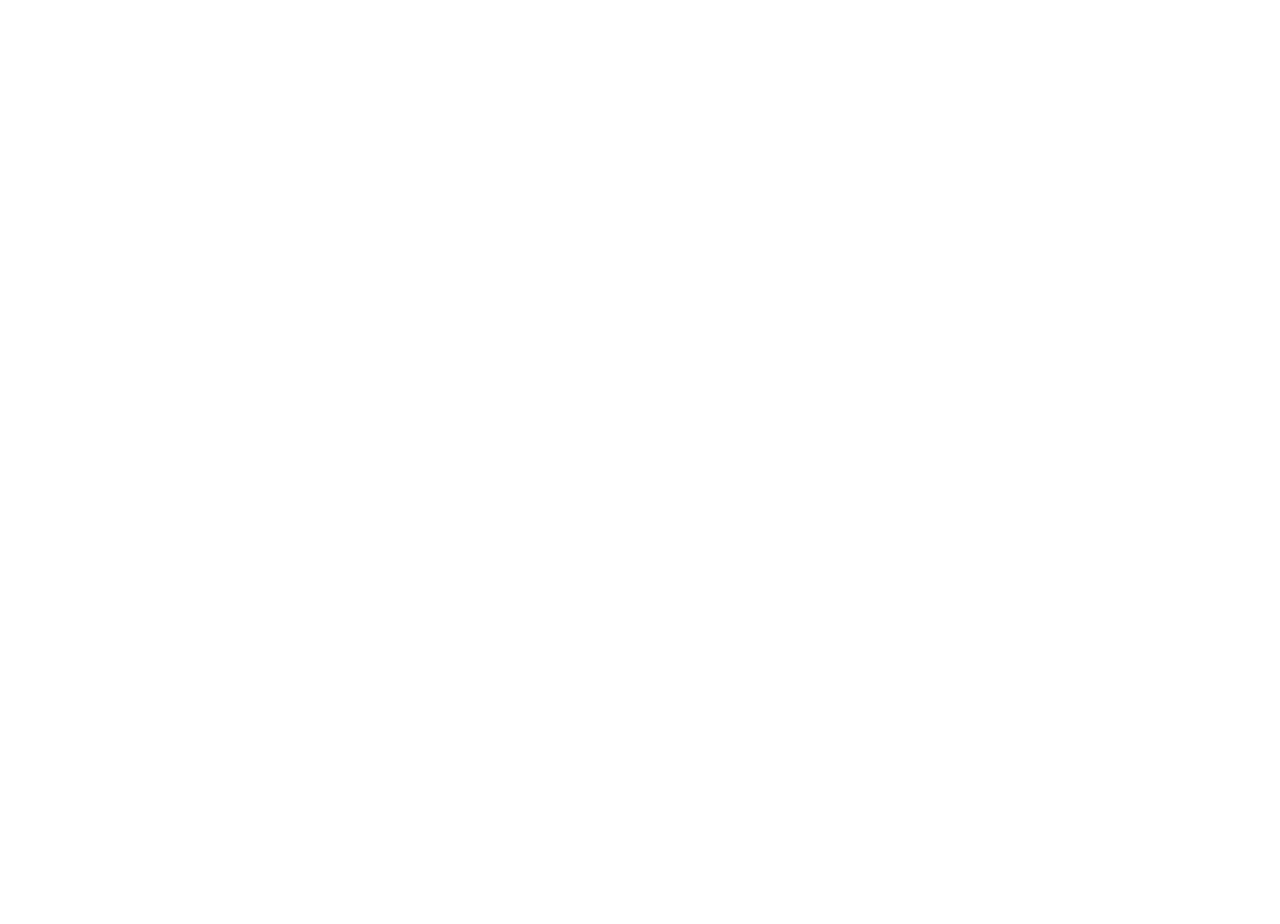
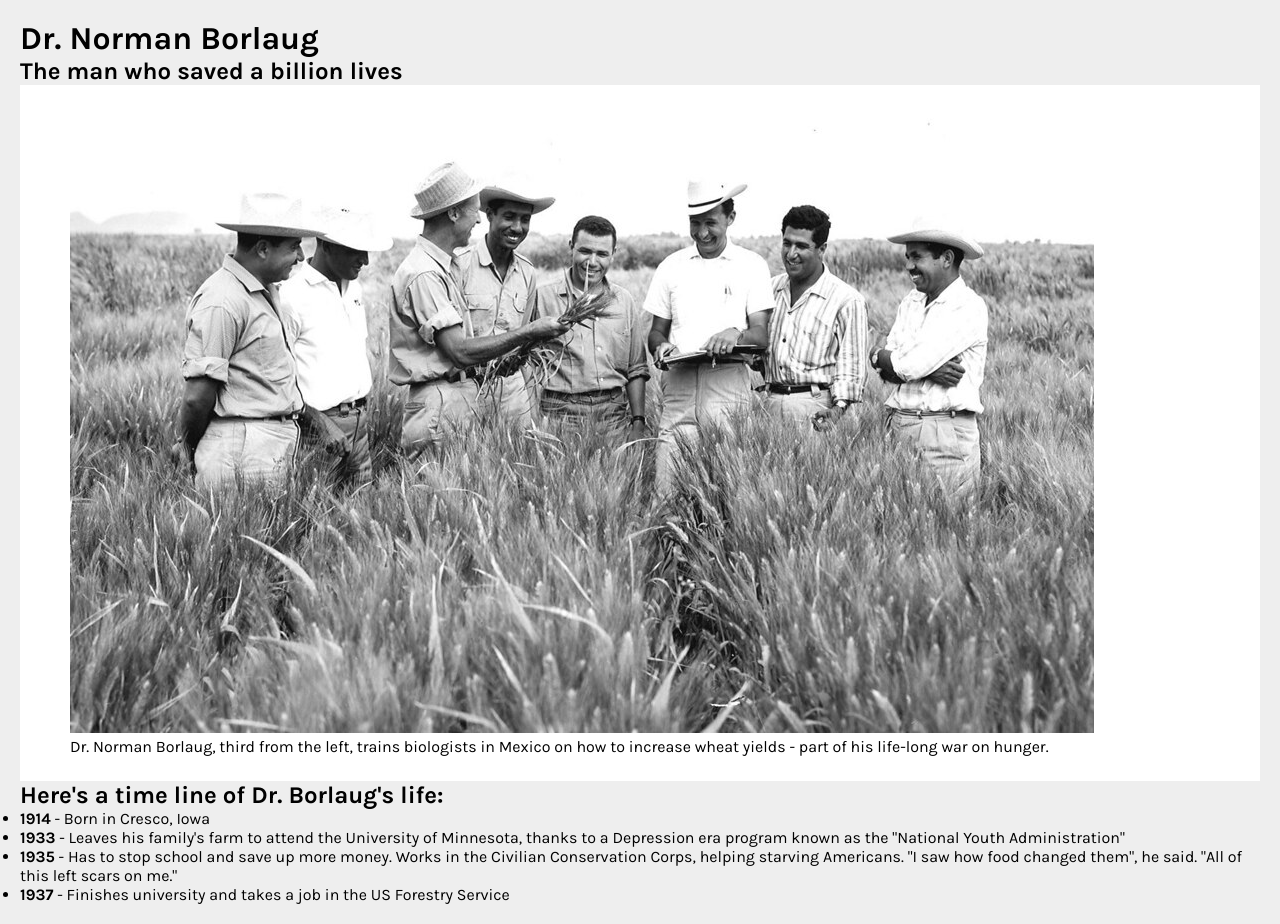
Before and after one commit to Ifeanyi-Owah/Tribute-Page, a plain HTML site: page index.html in a window 1280 px wide. Before the commit the page ends 800 px from the top, so only its background shows below. Drawn offline with Linux system fonts and the light colour scheme.

Commit message:
Update with images

```diff
--- a/index.html
+++ b/index.html
@@ -7,10 +7,46 @@
     <meta http-equiv="X-UA-Compatible" content="ie=edge">
     <title>Tribute-Page</title>
     <link rel="stylesheet" href="styles/main.css">
+    <link href="https://fonts.googleapis.com/css?family=Karla:400,400i,700,700i&display=swap" rel="stylesheet">
 </head>
 
 <body>
 
+    <main id="main">
+        <header>
+            <h1 id="title">Dr. Norman Borlaug</h1>
+            <h2>The man who saved a billion lives</h2>
+            <figure id="img-div">
+                <img id="image" src="images/Dr Norman Borlaug.jpg"
+                    alt="Dr Norman Borlaug training biologist from Mexico">
+                <br>
+                <figcaption>
+                    Dr. Norman Borlaug, third from the left, trains biologists in Mexico on how to increase wheat yields
+                    -
+                    part of his life-long war on hunger.
+                </figcaption>
+            </figure>
+        </header>
+        <section>
+            <h2>Here's a time line of Dr. Borlaug's life:</h2>
+            <ul>
+                <li>
+                    <strong>1914</strong> - Born in Cresco, Iowa
+                </li>
+                <li>
+                    <strong>1933</strong> - Leaves his family's farm to attend the University of Minnesota, thanks to a
+                    Depression era
+                    program known as the "National Youth Administration"
+                </li>
+                <li>
+                    <strong>1935</strong> - Has to stop school and save up more money. Works in the Civilian Conservation Corps, helping starving Americans. "I saw how food changed them", he said. "All of this left scars on me."
+                </li>
+                <li>
+                    <strong>1937</strong> - Finishes university and takes a job in the US Forestry Service
+                </li>
+            </ul>
+        </section>
+    </main>
 </body>
 
 </html>
--- a/styles/main.css
+++ b/styles/main.css
@@ -0,0 +1,22 @@
+    * {
+        padding: 0;
+        margin: 0;
+    }
+
+    body {
+        background-color: #eeeeee;
+        padding: 20px;
+        font-family: 'Karla', sans-serif;
+        ;
+    }
+
+    #title {}
+
+    #img-div {
+        background-color: #fff;
+        padding: 25px 50px;
+    }
+
+
+
+    @media (max-width: 576px) {}
```
Also changed, not shown: images/Dr Norman Borlaug.jpg (added), 1 other file.
